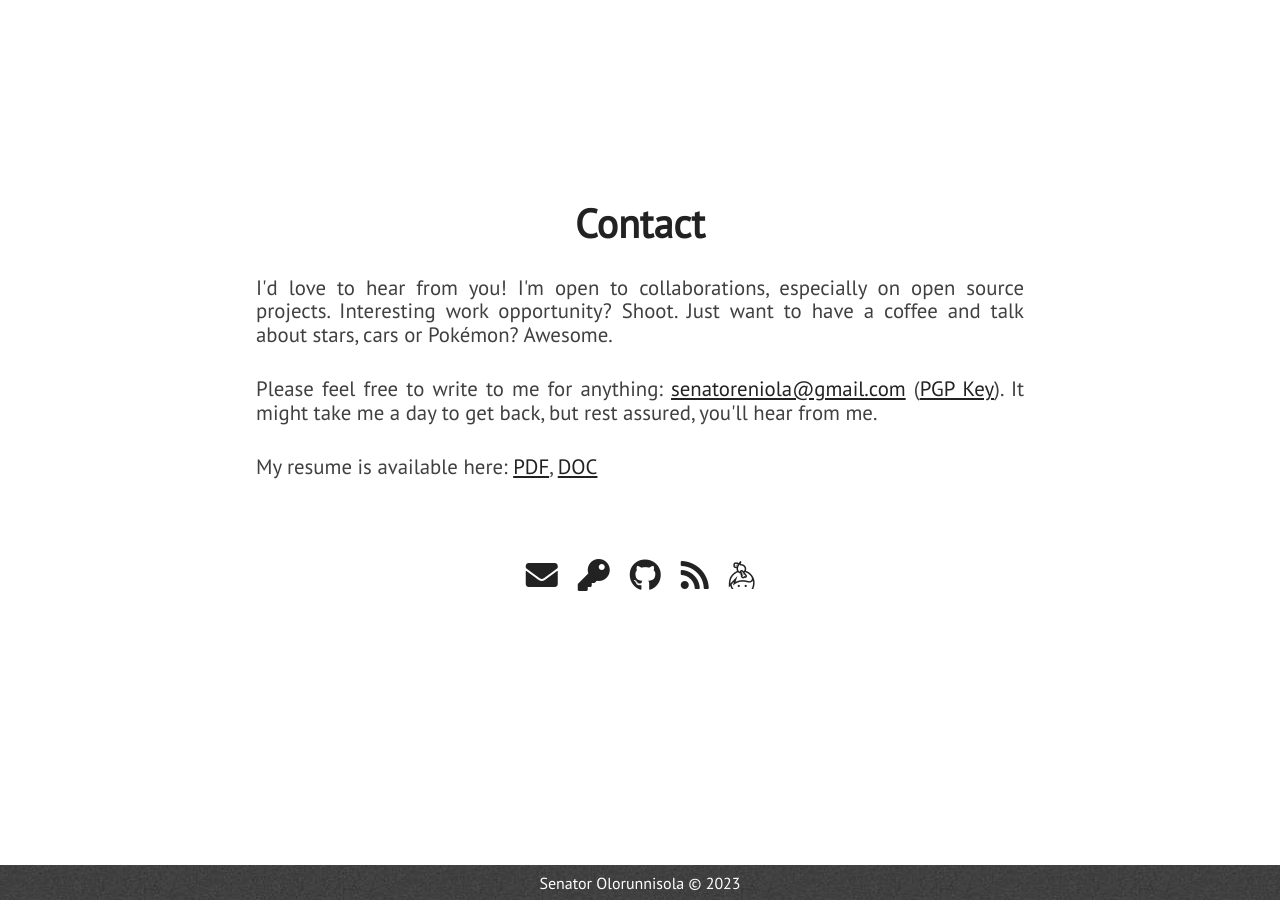
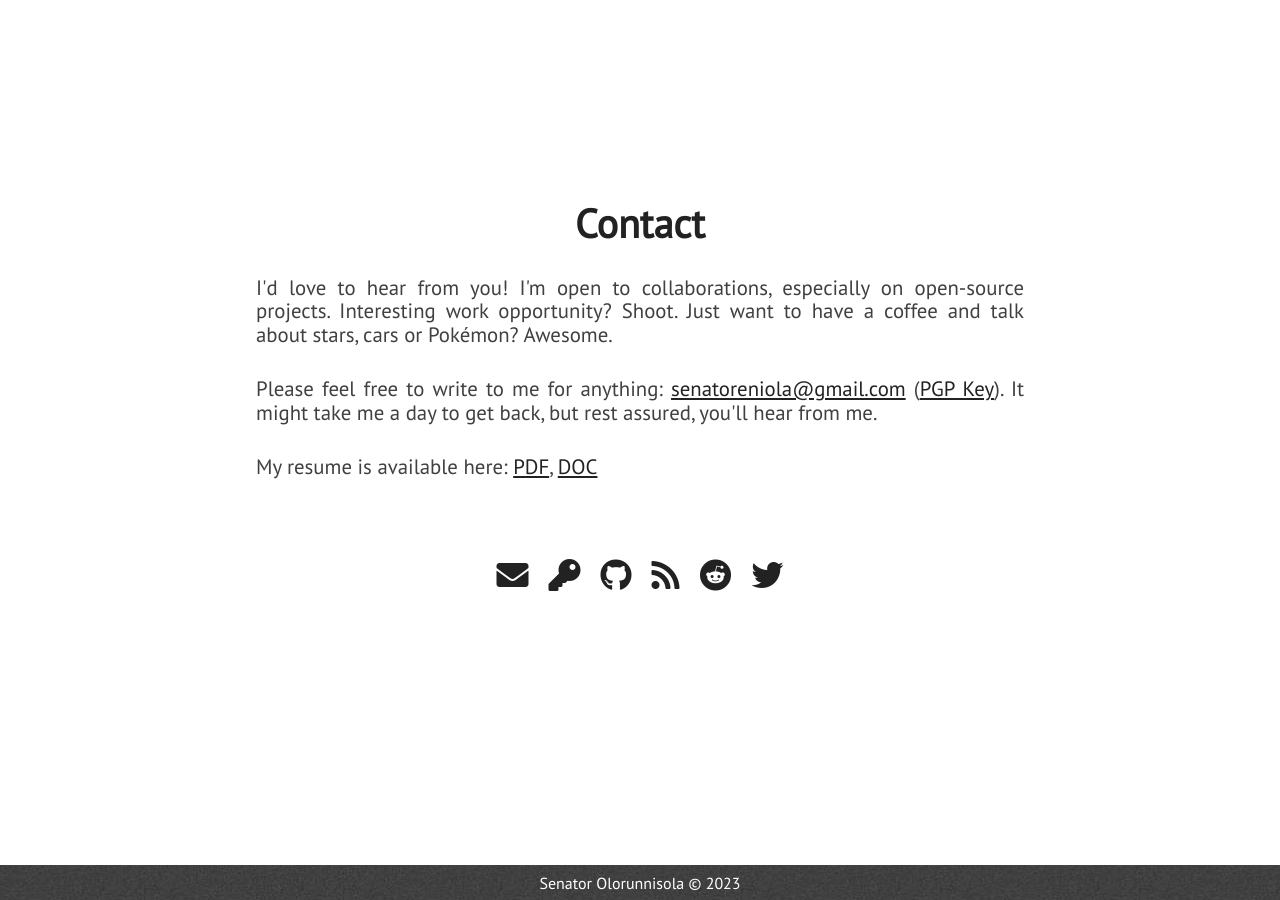
Before and after one commit to nexinovation/senator-dev.github.io, a Jekyll site: the page built from index.html, in a window 1280 px wide and 900 px high, scrolled down 5081 px. Built offline with Jekyll 4.4.1, drawn with Linux system fonts in a browser that asks for light colours; nearby versions of some CDN libraries.

Commit message:
Update extra.html

```diff
--- a/_includes/extra.html
+++ b/_includes/extra.html
@@ -3,7 +3,7 @@
         <div>
             <div class="section-heading" id="chat-text">Contact</div>
             <p class="paragraph-text justify-text">
-                I'd love to hear from you! I'm open to collaborations, especially on open source projects. Interesting work opportunity? Shoot. Just want to have a coffee and talk about stars, cars or Pokémon? Awesome.
+                I'd love to hear from you! I'm open to collaborations, especially on open-source projects. Interesting work opportunity? Shoot. Just want to have a coffee and talk about stars, cars or Pokémon? Awesome.
             </p>
             <p class="paragraph-text justify-text">
                 Please feel free to write to me for anything: <a href="mailto:{{ site.email }}">{{ site.email }}</a> (<a href="https://www.nagekar.com/publickey.abhishek@nagekar.com.asc">PGP Key</a>). It might take me a day to get back, but rest assured, you'll hear from me.
@@ -24,15 +24,15 @@
                 <span class="hint--bottom bottom-link" aria-label="Web Blog">
                     <a href="{{ site.blog_url }}"><i class="head-icon fas fa-rss"></i></a>
                 </span>
-                <span class="hint--bottom bottom-link" aria-label="Keybase">
+                <!-- <span class="hint--bottom bottom-link" aria-label="Keybase">
                     <a href="https://keybase.io/{{ site.keybase_username }}"><i class="head-icon fab fa-keybase"></i></a>
-                </span>
-                <!-- <span class="hint--bottom bottom-link" aria-label="Reddit">
+                </span> -->
+                <span class="hint--bottom bottom-link" aria-label="Reddit">
                     <a href="https://www.reddit.com/u/{{ site.reddit_username }}"><i class="head-icon fab fa-reddit"></i></a>
                 </span>
                 <span class="hint--bottom bottom-link" aria-label="Twitter">
                     <a href="https://twitter.com/{{ site.twitter_username }}"><i class="head-icon fab fa-twitter"></i></a>
-                </span> -->
+                </span>
             </div>
         </div>
     </section>
```
